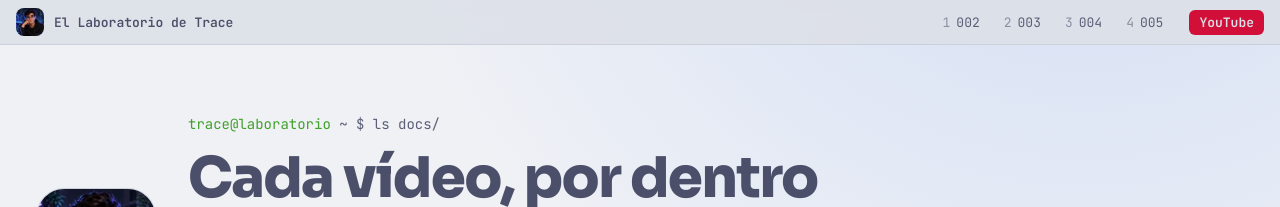
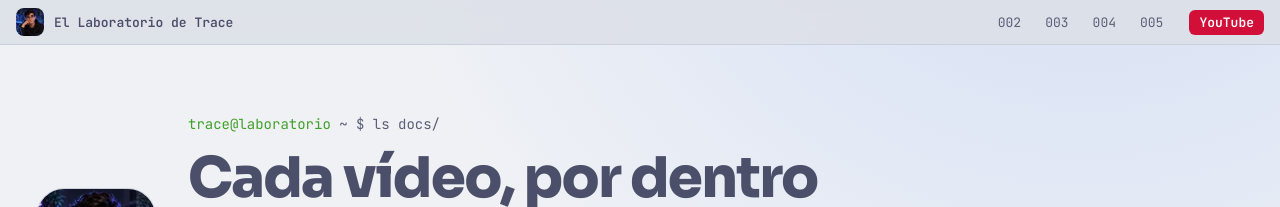
Before and after one commit to TraceRt314/laboratorio-de-trace, a Jekyll site: the page built from index.html, in a window 1280 px wide. Shown: the top 207 px of the page. Built offline with Jekyll 4.4.1, drawn with Linux system fonts in a browser that asks for light colours.

Commit message:
style: improve contrast on accent colors

```diff
--- a/_includes/barra.html
+++ b/_includes/barra.html
@@ -1,7 +1,7 @@
 <header class="barra">
   <a class="marca" href="{{ '/' | relative_url }}"><img src="{{ '/assets/avatar.webp' | relative_url }}" alt="" width="28" height="28"><span>El Laboratorio de Trace</span></a>
   <nav class="pestanas" aria-label="Episodios">
-    {% for e in site.data.episodios reversed %}<a href="{{ e.slug | append: '.html' | relative_url }}"{% if e.slug == include.slug %} aria-current="page"{% endif %}><span>{{ forloop.index }}</span>{{ e.num }}</a>{% endfor %}
+    {% for e in site.data.episodios reversed %}<a href="{{ e.slug | append: ".html" | relative_url }}"{% if e.slug == include.slug %} aria-current="page"{% endif %}>{{ e.num }}</a>{% endfor %}
   </nav>
   <a class="canal" href="https://www.youtube.com/@ellaboratoriodetrace">YouTube</a>
 </header>
--- a/assets/estilo.css
+++ b/assets/estilo.css
@@ -3,7 +3,7 @@
   --base: #1e1e2e; --mantle: #181825; --crust: #11111b;
   --s0: #313244; --s1: #45475a; --ov: #6c7086; --sub: #a6adc8; --text: #cdd6f4;
   --blue: #89b4fa; --mauve: #cba6f7; --peach: #fab387; --teal: #94e2d5; --green: #a6e3a1; --yellow: #f9e2af; --red: #f38ba8;
-  --ac: var(--blue);
+  --ac: var(--blue); --sobre-ac: #11111b;
   --sans: "Manrope", system-ui, -apple-system, "Segoe UI", sans-serif;
   --display: "Sora", "Manrope", system-ui, sans-serif;
   --mono: "JetBrains Mono", ui-monospace, "SFMono-Regular", Menlo, monospace;
@@ -14,6 +14,7 @@
     --base: #eff1f5; --mantle: #e6e9ef; --crust: #dce0e8;
     --s0: #ccd0da; --s1: #bcc0cc; --ov: #8c8fa1; --sub: #5c5f77; --text: #4c4f69;
     --blue: #1e66f5; --mauve: #8839ef; --peach: #fe640b; --teal: #179299; --green: #40a02b; --yellow: #df8e1d; --red: #d20f39;
+    --sobre-ac: #ffffff;
     color-scheme: light;
   }
 }
@@ -41,11 +42,9 @@ img { max-width: 100%; height: auto; display: block; }
 .marca img { border-radius: 8px; }
 .pestanas { display: flex; gap: 4px; margin-left: auto; }
 .pestanas a { color: var(--sub); text-decoration: none; padding: 6px 10px; border-radius: 6px; }
-.pestanas a span { color: var(--ov); margin-right: 6px; }
 .pestanas a:hover { background: var(--s0); color: var(--text); }
-.pestanas a[aria-current] { background: var(--ac); color: var(--crust); }
-.pestanas a[aria-current] span { color: color-mix(in srgb, var(--crust) 60%, transparent); }
-.canal { color: var(--crust); background: var(--red); text-decoration: none; padding: 6px 10px; border-radius: 6px; font-weight: 600; }
+.pestanas a[aria-current] { background: var(--ac); color: var(--sobre-ac); }
+.canal { color: var(--sobre-ac); background: var(--red); text-decoration: none; padding: 6px 10px; border-radius: 6px; font-weight: 600; }
 
 main, .pie { max-width: 1240px; margin: 0 auto; padding-left: max(16px, env(safe-area-inset-left)); padding-right: max(16px, env(safe-area-inset-right)); }
 
@@ -58,7 +57,7 @@ main, .pie { max-width: 1240px; margin: 0 auto; padding-left: max(16px, env(safe
 .datos b { color: var(--text); font-weight: 600; }
 .ver {
   display: inline-flex; align-items: center; gap: 10px; padding: 12px 20px 12px 16px; border-radius: 12px;
-  background: var(--ac); color: var(--crust); font: 700 15px/1 var(--sans); text-decoration: none;
+  background: var(--ac); color: var(--sobre-ac); font: 700 15px/1 var(--sans); text-decoration: none;
   box-shadow: 0 10px 30px -10px color-mix(in srgb, var(--ac) 70%, transparent); transition: transform .15s;
 }
 .ver svg { width: 18px; height: 18px; fill: currentColor; }
@@ -102,7 +101,7 @@ main, .pie { max-width: 1240px; margin: 0 auto; padding-left: max(16px, env(safe
   padding: .22em .42em; margin-left: 1px; border-radius: 5px;
   color: var(--ac); background: color-mix(in srgb, var(--ac) 16%, transparent);
 }
-.cita:hover { background: var(--ac); color: var(--crust); }
+.cita:hover { background: var(--ac); color: var(--sobre-ac); }
 
 /* Qué puedes hacer: tarjetas numeradas */
 .doc ol.pasos { list-style: none; padding: 0; counter-reset: paso; display: grid; gap: 12px; }
@@ -113,7 +112,7 @@ main, .pie { max-width: 1240px; margin: 0 auto; padding-left: max(16px, env(safe
 .doc ol.pasos > li::before {
   content: counter(paso, decimal-leading-zero); position: absolute; left: 18px; top: 18px;
   width: 34px; height: 34px; display: grid; place-items: center; border-radius: 9px;
-  font: 700 13px/1 var(--mono); color: var(--crust); background: var(--ac);
+  font: 700 13px/1 var(--mono); color: var(--sobre-ac); background: var(--ac);
 }
 
 /* Fuentes */
@@ -155,7 +154,7 @@ main, .pie { max-width: 1240px; margin: 0 auto; padding-left: max(16px, env(safe
 }
 @media (max-width: 640px) {
   body { font-size: 16.5px; }
-  .marca span, .pestanas a span { display: none; }
+  .marca span { display: none; }
   .pestanas a { padding: 6px 8px; }
   .presentacion { flex-direction: column; align-items: flex-start; padding-block: 40px 32px; gap: 20px; }
   .avatar { width: 84px; height: 84px; border-radius: 20px; }
```
